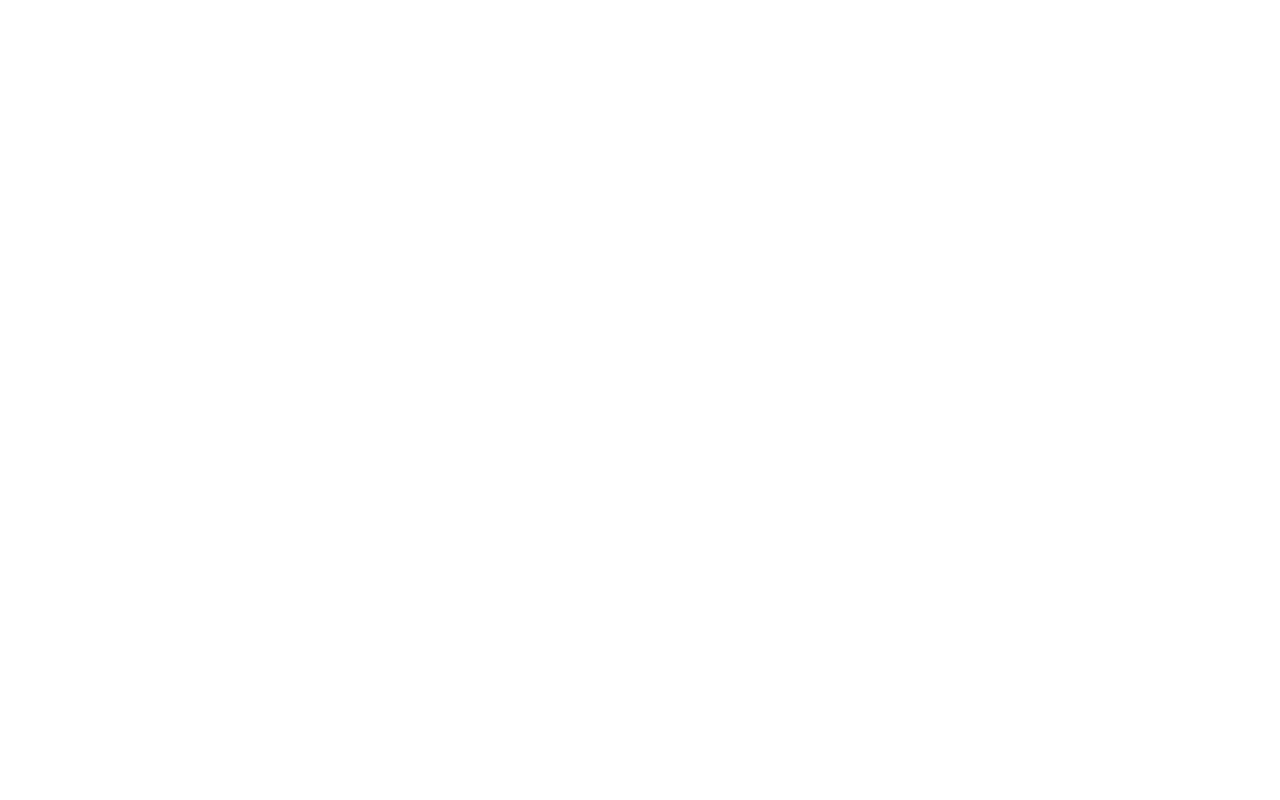
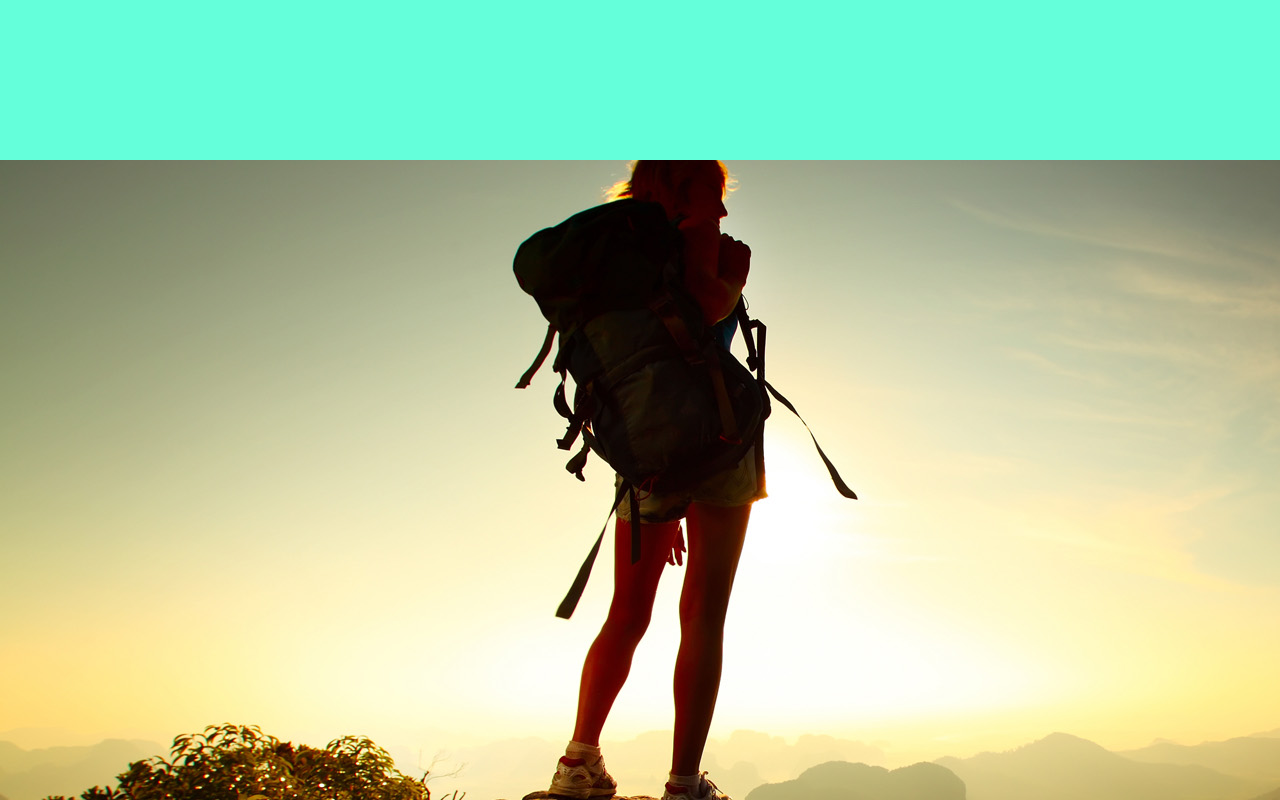
Before and after one commit to andresmcio/Curso-Desarrollo-Web-Next_U, a plain HTML site: page FrameworksYLibreríasCSS_Andrés_Ibarra/Blog_viajes_Materialize/index.html in a window 1280 px wide. Drawn offline with nearby package versions, Linux system fonts and the light colour scheme.

Commit message:
Iconos y fondo blog viajes
Se añade línea adicional de ícono de pestaña. Asignación de fondo para
el blog de viajes

```diff
--- a/FrameworksYLibreríasCSS_Andrés_Ibarra/Blog_viajes_Materialize/css/main.css
+++ b/FrameworksYLibreríasCSS_Andrés_Ibarra/Blog_viajes_Materialize/css/main.css
@@ -1,3 +1,20 @@
-body
-{
+.background{
+    position: fixed;
+    width: 100%;
 }
+
+.background-image{
+    background: url(../resources/backpacker.jpg) no-repeat fixed;
+    height: 80%;
+    top: 20%;
+}
+
+.top-background{
+    height: 20%;
+}
+
+body::before{
+    content: "";
+    border-left: 10 rem #78BBBB;
+    border-right: 10rem #78BBBB;
+}
--- a/FrameworksYLibreríasCSS_Andrés_Ibarra/Blog_viajes_Materialize/index.html
+++ b/FrameworksYLibreríasCSS_Andrés_Ibarra/Blog_viajes_Materialize/index.html
@@ -3,9 +3,17 @@
 <html lang="en" xmlns="http://www.w3.org/1999/xhtml">
 <head>
     <meta charset="utf-8" />
-    <title></title>
+    <link rel="icon" href="resources/logo_nomada.png" type="image/x-icon" />
+    <link rel="shortcut icon" href="resources/logo_nomada.png" type="image/x-icon" />
+    <title>Nomada</title>
+    <link rel="stylesheet" href="https://cdnjs.cloudflare.com/ajax/libs/materialize/0.100.1/css/materialize.min.css">
+    <link href="https://fonts.googleapis.com/icon?family=Material+Icons" rel="stylesheet">
+    <link rel="stylesheet" href="css/main.css" />
 </head>
 <body>
-
+    <div class="background top-background teal accent-2"></div>
+    <div class="background background-image"></div>
+    <script src="https://code.jquery.com/jquery-3.2.1.js" integrity="sha256-DZAnKJ/6XZ9si04Hgrsxu/8s717jcIzLy3oi35EouyE=" crossorigin="anonymous"></script>
+    <script src="https://cdnjs.cloudflare.com/ajax/libs/materialize/0.100.1/js/materialize.min.js"></script>
 </body>
 </html>
```
Also changed, not shown: FrameworksYLibreríasCSS_Andrés_Ibarra/Blog_comida_Foundation/index.html (+2 -1 lines), FrameworksYLibreríasCSS_Andrés_Ibarra/Blog_música_Bootstrap/index.html (+1 -0 lines), FrameworksYLibreríasCSS_Andrés_Ibarra/Blog_viajes_Materialize/resources/backpacker.jpg (added).
